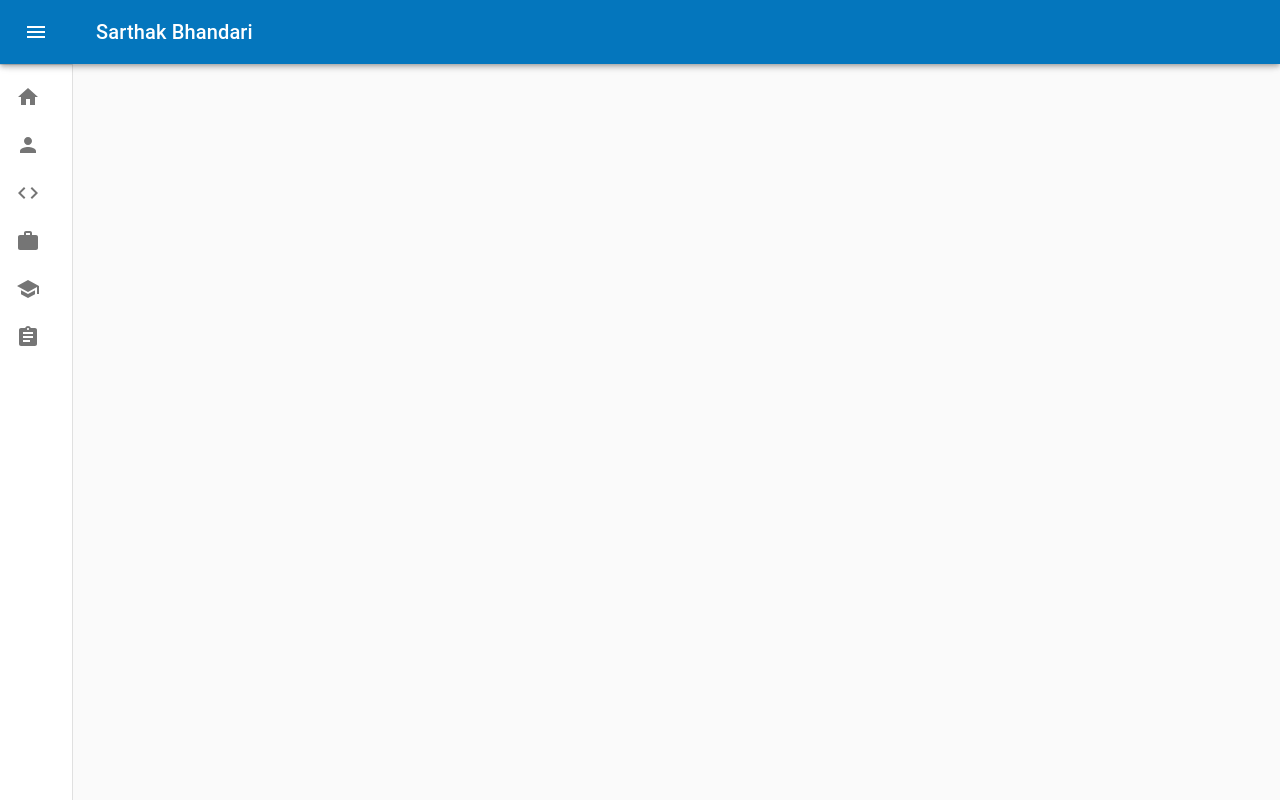
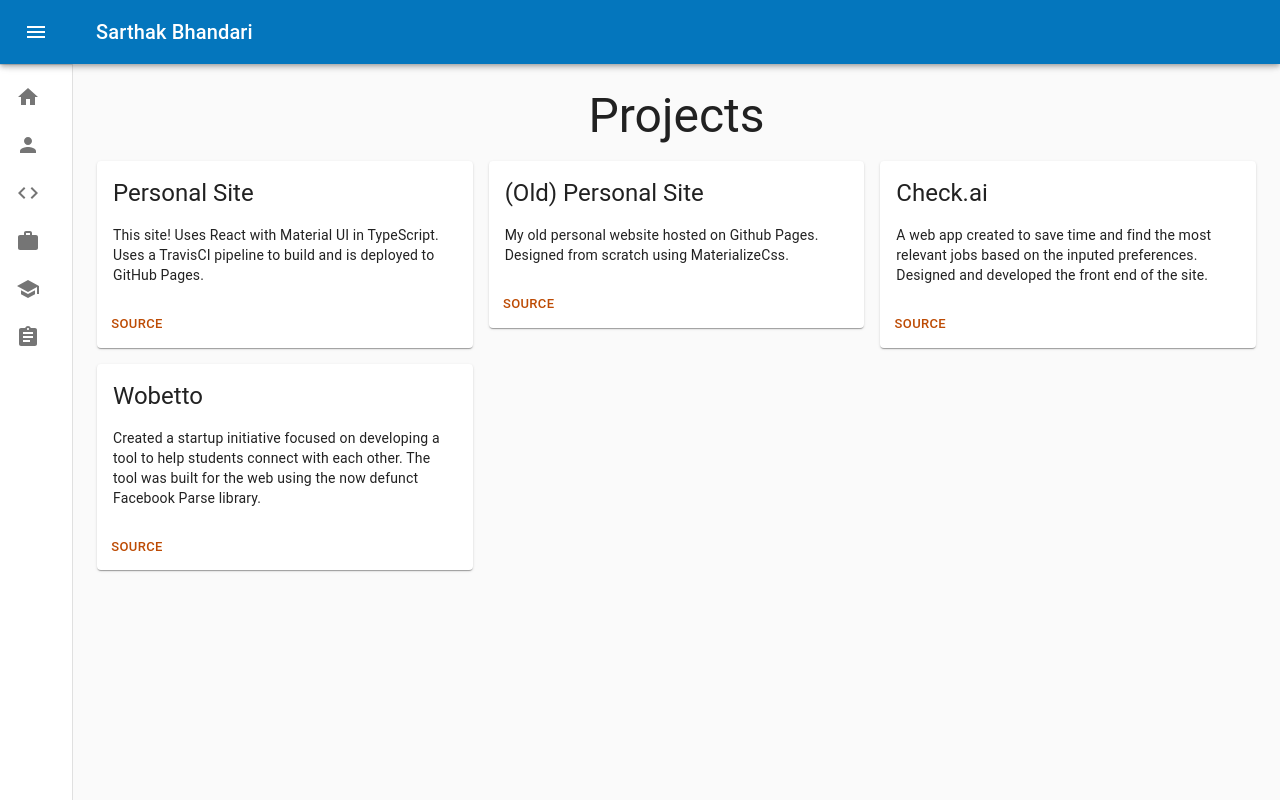
Before and after one commit to sartechb/sartechb.github.io, a React (Create React App) app: page /projects in a window 1280 px wide. Built offline with nearby package versions, Linux system fonts and the light colour scheme.

Commit message:
feat: add projects page

```diff
--- a/src/App.tsx
+++ b/src/App.tsx
@@ -15,6 +15,7 @@ import MainAppBar from './components/AppBar';
 import About from './pages/About';
 import { Education } from './pages/Education';
 import Home from './pages/Home';
+import { Projects } from './pages/Projects';
 import { Skills } from './pages/Skills';
 import { Work } from './pages/Work';
 
@@ -76,6 +77,7 @@ const App: React.FC = () => {
                                     path="/education"
                                     component={Education}
                                 />
+                                <Route path="/projects" component={Projects} />
                             </Switch>
                         </main>
                     </div>
--- a/src/components/AppBar.tsx
+++ b/src/components/AppBar.tsx
@@ -19,15 +19,15 @@ import {
 } from '@material-ui/core/styles';
 import { SvgIconProps } from '@material-ui/core/SvgIcon';
 import {
+    Assignment,
     ChevronLeft,
     ChevronRight,
     Code,
     Home,
     Menu,
     Person,
+    School,
     Work,
-    School,
-    Assignment,
 } from '@material-ui/icons';
 import clsx from 'clsx';
 import React, { ComponentType } from 'react';
--- /dev/null
+++ b/src/pages/Projects.tsx
@@ -0,0 +1,125 @@
+import {
+    Button,
+    Card,
+    CardActions,
+    CardContent,
+    Grid,
+    Typography,
+} from '@material-ui/core';
+import { createStyles, makeStyles } from '@material-ui/core/styles';
+
+import React from 'react';
+
+const useStyles = makeStyles(() =>
+    createStyles({
+        paddingBottom: {
+            paddingBottom: '1rem',
+        },
+    })
+);
+
+interface Link {
+    title: string;
+    href: string;
+}
+
+interface Project {
+    title: string;
+    description: string;
+    links: Link[];
+}
+
+const projects: Project[] = [
+    {
+        title: 'Personal Site',
+        description:
+            'This site! Uses React with Material UI in TypeScript. Uses a TravisCI pipeline to build and is deployed to GitHub Pages.',
+        links: [
+            {
+                title: 'Source',
+                href: '#',
+            },
+        ],
+    },
+    {
+        title: '(Old) Personal Site',
+        description:
+            'My old personal website hosted on Github Pages. Designed from scratch using MaterializeCss.',
+        links: [
+            {
+                title: 'Source',
+                href: 'https://github.com/sartechb/sartechb.github.io',
+            },
+        ],
+    },
+    {
+        title: 'Check.ai',
+        description:
+            'A web app created to save time and find the most relevant jobs based on the inputed preferences. Designed and developed the front end of the site.',
+        links: [
+            {
+                title: 'Source',
+                href: 'https://github.com/preetsmohan/check-ai',
+            },
+        ],
+    },
+    {
+        title: 'Wobetto',
+        description:
+            'Created a startup initiative focused on developing a tool to help students connect with each other. The tool was built for the web using the now defunct Facebook Parse library.',
+        links: [
+            {
+                title: 'Source',
+                href: 'https://github.com/sartechb/Wobetto',
+            },
+        ],
+    },
+];
+
+export const Projects: React.FC = () => {
+    const classes = useStyles();
+    return (
+        <React.Fragment>
+            <Grid container>
+                <Grid item xs={12}>
+                    <Typography variant="h3" component="h1" gutterBottom>
+                        Projects
+                    </Typography>
+                </Grid>
+                <Grid container spacing={2}>
+                    {projects.map(project => (
+                        <Grid item xs={4} key={project.title}>
+                            <Card>
+                                <CardContent>
+                                    <Typography
+                                        variant="h5"
+                                        component="h2"
+                                        align="left"
+                                        className={classes.paddingBottom}
+                                    >
+                                        {project.title}
+                                    </Typography>
+                                    <Typography align="left" variant="body2">
+                                        {project.description}
+                                    </Typography>
+                                </CardContent>
+                                <CardActions>
+                                    {project.links.map(link => (
+                                        <Button
+                                            size="small"
+                                            color="secondary"
+                                            href={link.href}
+                                            key={link.href}
+                                        >
+                                            {link.title}
+                                        </Button>
+                                    ))}
+                                </CardActions>
+                            </Card>
+                        </Grid>
+                    ))}
+                </Grid>
+            </Grid>
+        </React.Fragment>
+    );
+};
```
